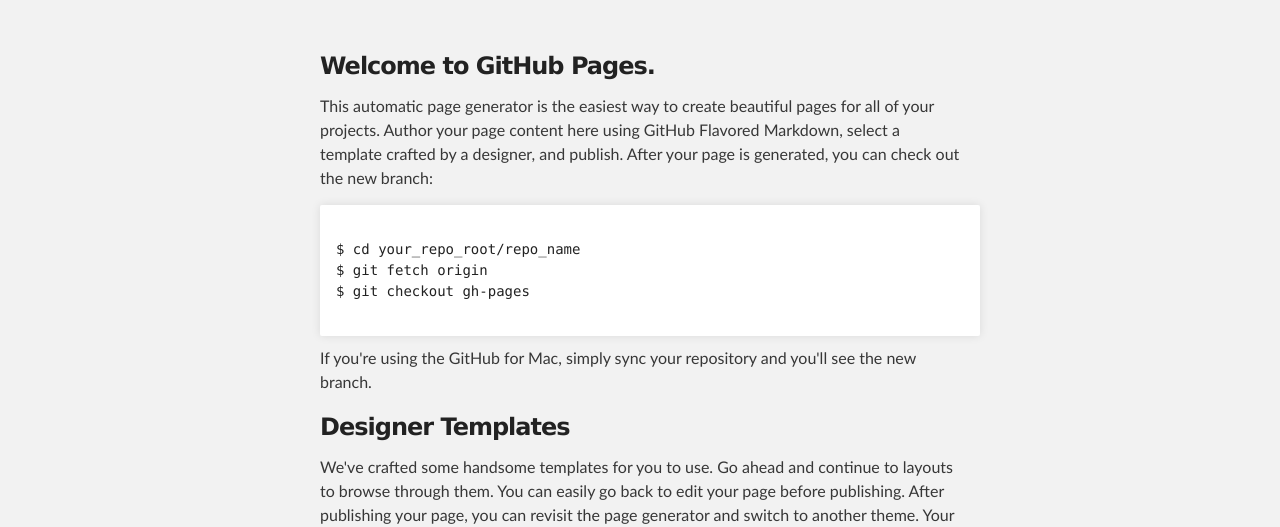
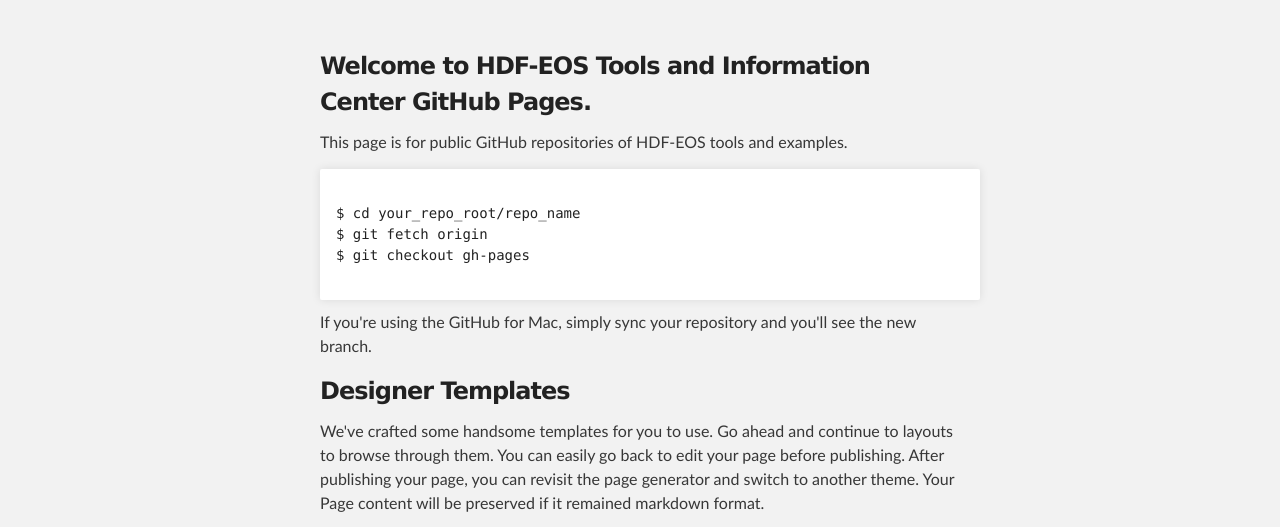
Before and after one commit to hdfeos/hdfeos.github.io, a plain HTML site: page index.html in a window 1280 px wide. Shown: the part 176-703 px from the top of the page. Drawn offline with Linux system fonts and the light colour scheme.

Commit message:
Update index.html

```diff
--- a/index.html
+++ b/index.html
@@ -28,11 +28,10 @@
     <div id="main_content_wrap" class="outer">
       <section id="main_content" class="inner">
         <h3>
-<a name="welcome-to-github-pages" class="anchor" href="#welcome-to-github-pages"><span class="octicon octicon-link"></span></a>Welcome to GitHub Pages.</h3>
+<a name="welcome-to-github-pages" class="anchor" href="#welcome-to-github-pages"><span class="octicon octicon-link"></span></a>
+Welcome to HDF-EOS Tools and Information Center GitHub Pages.</h3>
 
-<p>This automatic page generator is the easiest way to create beautiful pages for all of your projects.
-Author your page content here using GitHub Flavored Markdown, select a template crafted by a designer, and publish.
-After your page is generated, you can check out the new branch:</p>
+<p>This page is for public GitHub repositories of HDF-EOS tools and examples.</p>
 
 <pre>
 <code>
```
